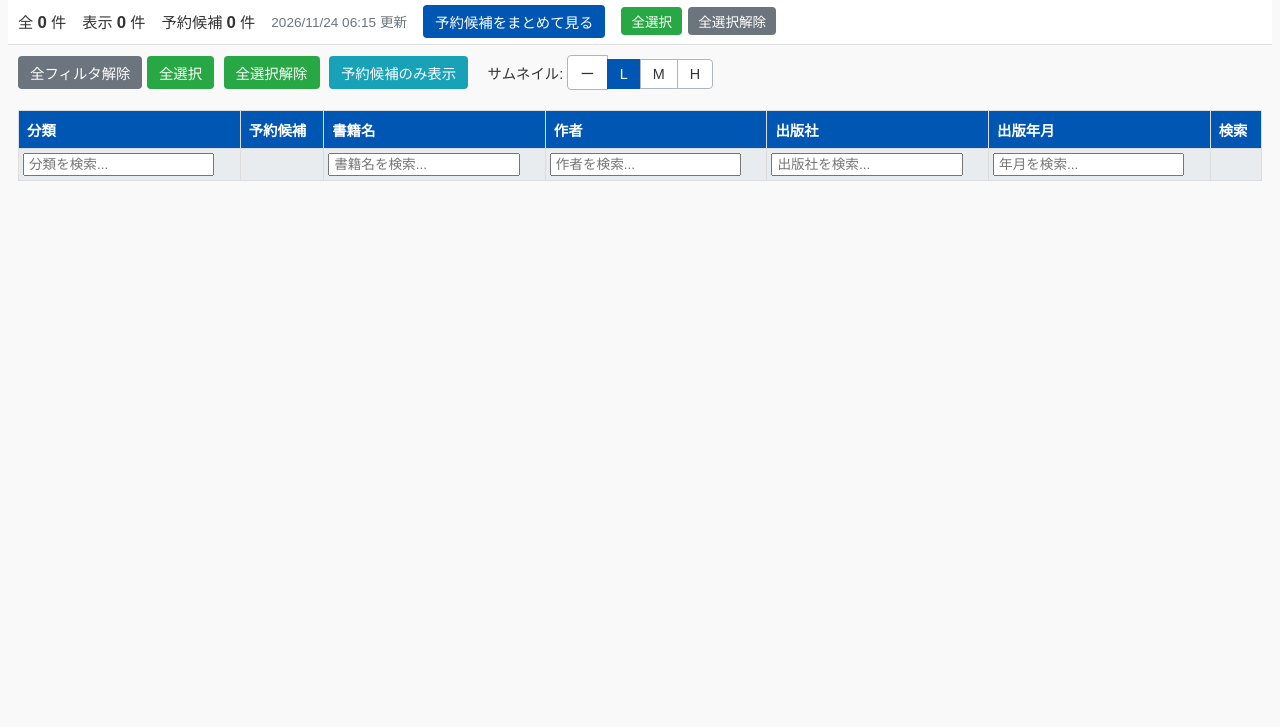
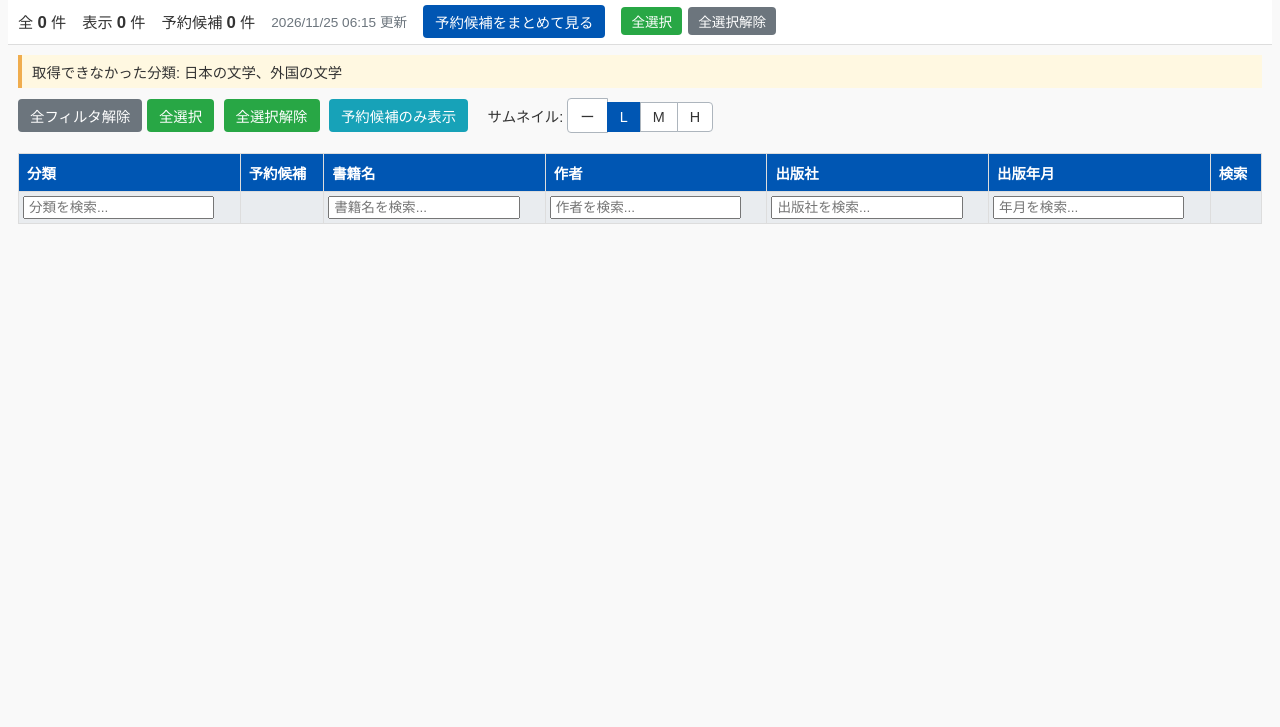
Before and after one commit to ochi1216/youtube-summary-viewer, a plain HTML site: page library/index.html in a window 1280 px wide. Shown: the part 73-800 px from the top of the page. Drawn offline with Linux system fonts and the light colour scheme.

Commit message:
library: update new stock summary 20261125

```diff
--- a/library/index.html
+++ b/library/index.html
@@ -343,10 +343,11 @@
         <span>全 <b id="cnt-total">0</b> 件</span>
         <span>表示 <b id="cnt-shown">0</b> 件</span>
         <span>予約候補 <b id="cnt-kept">0</b> 件</span>
-        <span class="gen-at">2026/11/24 06:15 更新</span>
+        <span class="gen-at">2026/11/25 06:15 更新</span>
         <button id="digest-btn" class="action-btn" type="button" style="background-color: #0056b3;">予約候補をまとめて見る</button>
         <span id="bulk-bar"><button id="bar-check-all-btn" class="action-btn bulk-btn bulk-check-all" type="button" title="表示中の本をすべて予約候補にする">全選択</button><button id="bar-uncheck-all-btn" class="action-btn bulk-btn bulk-uncheck-all" type="button" style="background-color: #6c757d;" title="表示中の本の予約候補をすべて外す">全選択解除</button></span>
     </div>
+    <div class="notice">取得できなかった分類: 日本の文学、外国の文学</div>
     <div id="toolbar" style="margin-bottom: 10px;">
         <button id="clear-filters-btn">全フィルタ解除</button>
         <button id="check-all-btn" class="action-btn bulk-check-all" type="button">全選択</button>
```
